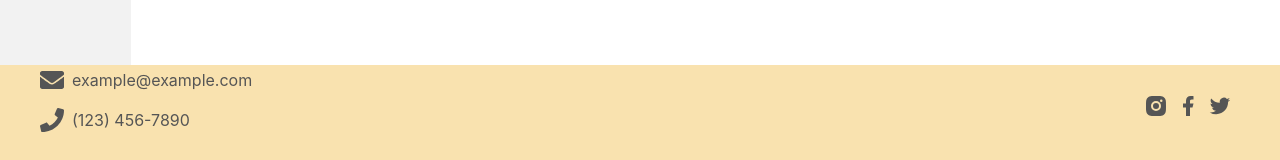
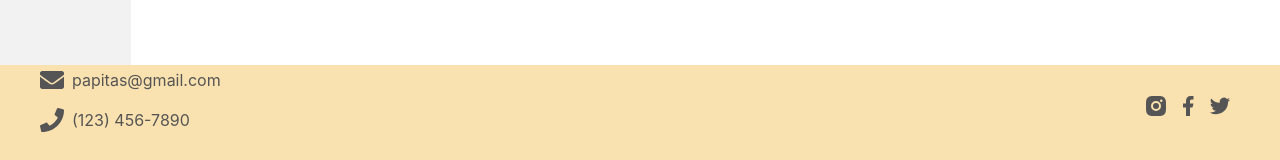
Before and after one commit to BrayanGalindez/PapitasConSoftware, a React (Create React App) app in the folder bogota_taste/: page /inicio in a window 1280 px wide. Shown: the part 618-778 px from the top of the page. Built offline with nearby package versions, Linux system fonts and the light colour scheme; no server answers; the HTML template or start-up script is replaced by a standard one.

Commit message:
Update Footer.jsx

```diff
--- a/bogota_taste/src/components/Home/Footer.jsx
+++ b/bogota_taste/src/components/Home/Footer.jsx
@@ -10,7 +10,7 @@ const Footer = () => {
         <div className="footer-contact">
           <div className="footer-contact-item">
             <FaEnvelope className="footer-icon" />
-            <span>example@example.com</span>
+            <span>papitas@gmail.com</span>
           </div>
           <div className="footer-contact-item">
             <FaPhone className="footer-icon" />
```
